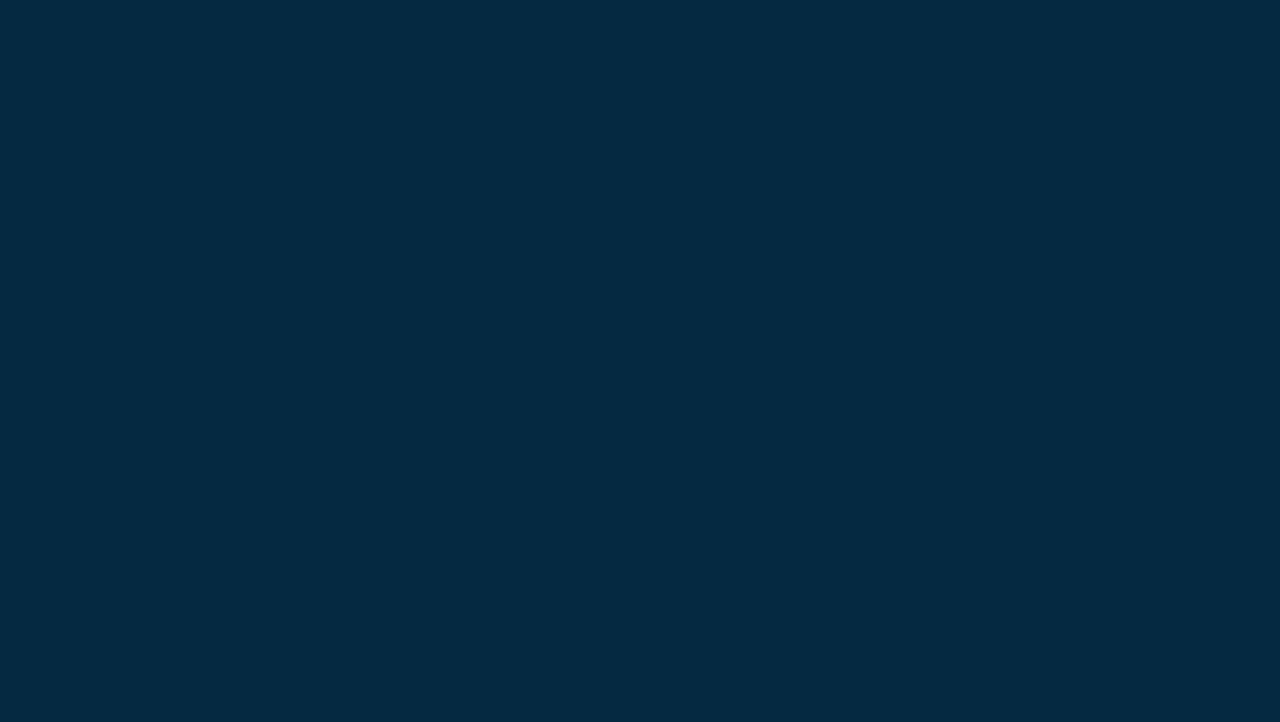
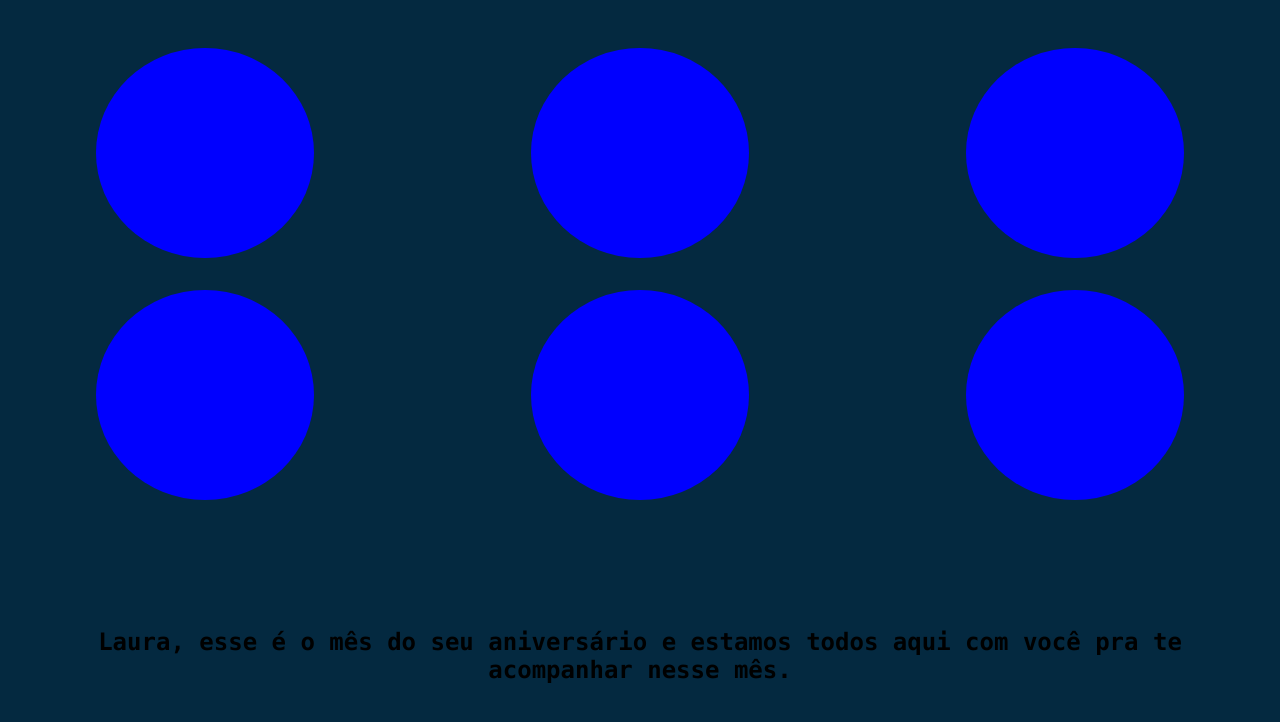
Before and after one commit to josersn/laura-bday, a Next.js app: page / in a window 1280 px wide. Shown: the top 722 px of the page. Built offline with nearby package versions, Linux system fonts and the light colour scheme.

Commit message:
chore: base layout

```diff
--- a/src/pages/index.tsx
+++ b/src/pages/index.tsx
@@ -14,8 +14,25 @@ export default function Home() {
         <meta name="viewport" content="width=device-width, initial-scale=1" />
         <link rel="icon" href="/laura-bday.png" />
       </Head>
+      <audio autoPlay>
+        <source src="musica.mp3" type="audio/mp3" />
+      </audio>
       <main className={styles.main}>
+        <div className={styles.container}>
+          <div className={styles.row}>
+            <div className={styles.item}></div>
+            <div className={styles.item}></div>
+            <div className={styles.item}></div>
+          </div>
+          <div className={styles.row}>
+            <div className={styles.item}></div>
+            <div className={styles.item}></div>
+            <div className={styles.item}></div>
+          </div>
 
+          <p className={styles.code}>Laura, esse é o mês do seu aniversário e estamos todos aqui com você pra te acompanhar nesse mês.</p>
+
+        </div>
       </main>
     </>
   )
--- a/src/styles/Home.module.css
+++ b/src/styles/Home.module.css
@@ -3,9 +3,29 @@
   flex-direction: column;
   justify-content: space-between;
   align-items: center;
-  padding: 6rem;
   min-height: 100vh;
+  padding: 1rem 6rem 0;
   background-color: #042940;
+}
+
+.container {
+  min-width: 90%;
+  min-height: 80vh;
+}
+
+.row {
+  display: flex;
+  justify-content: space-between;
+  width: 100%;
+  height: 30%;
+  margin-top: 2rem;
+}
+
+.item {
+  width: 20%;
+  height: 210px;
+  border-radius: 50%;
+  background-color: blue;
 }
 
 .description {
@@ -37,7 +57,10 @@
 
 .code {
   font-weight: 700;
+  font-size: 1.5em;
   font-family: var(--font-mono);
+  text-align: center;
+  margin-top: 8rem;
 }
 
 .grid {
@@ -144,11 +167,9 @@
   inset: 0;
   padding: 1px;
   border-radius: var(--border-radius);
-  background: linear-gradient(
-    to bottom right,
-    rgba(var(--tile-start-rgb), 1),
-    rgba(var(--tile-end-rgb), 1)
-  );
+  background: linear-gradient(to bottom right,
+      rgba(var(--tile-start-rgb), 1),
+      rgba(var(--tile-end-rgb), 1));
   background-clip: content-box;
 }
 
@@ -227,11 +248,9 @@
     border-radius: 0;
     border: none;
     border-bottom: 1px solid rgba(var(--callout-border-rgb), 0.25);
-    background: linear-gradient(
-      to bottom,
-      rgba(var(--background-start-rgb), 1),
-      rgba(var(--callout-rgb), 0.5)
-    );
+    background: linear-gradient(to bottom,
+        rgba(var(--background-start-rgb), 1),
+        rgba(var(--callout-rgb), 0.5));
     background-clip: padding-box;
     backdrop-filter: blur(24px);
   }
@@ -242,11 +261,9 @@
     inset: auto 0 0;
     padding: 2rem;
     height: 200px;
-    background: linear-gradient(
-      to bottom,
-      transparent 0%,
-      rgb(var(--background-end-rgb)) 40%
-    );
+    background: linear-gradient(to bottom,
+        transparent 0%,
+        rgb(var(--background-end-rgb)) 40%);
     z-index: 1;
   }
 }
@@ -273,6 +290,7 @@
   from {
     transform: rotate(360deg);
   }
+
   to {
     transform: rotate(0deg);
   }
--- a/src/styles/globals.css
+++ b/src/styles/globals.css
@@ -85,7 +85,7 @@ body {
   overflow-x: hidden;
 }
 
-/* body {
+body {
   color: rgb(var(--foreground-rgb));
   background: linear-gradient(
       to bottom,
@@ -93,7 +93,7 @@ body {
       rgb(var(--background-end-rgb))
     )
     rgb(var(--background-start-rgb));
-} */
+}
 
 a {
   color: inherit;
```
Also changed, not shown: 1 other file (tests, documents, lock files or other folders).
